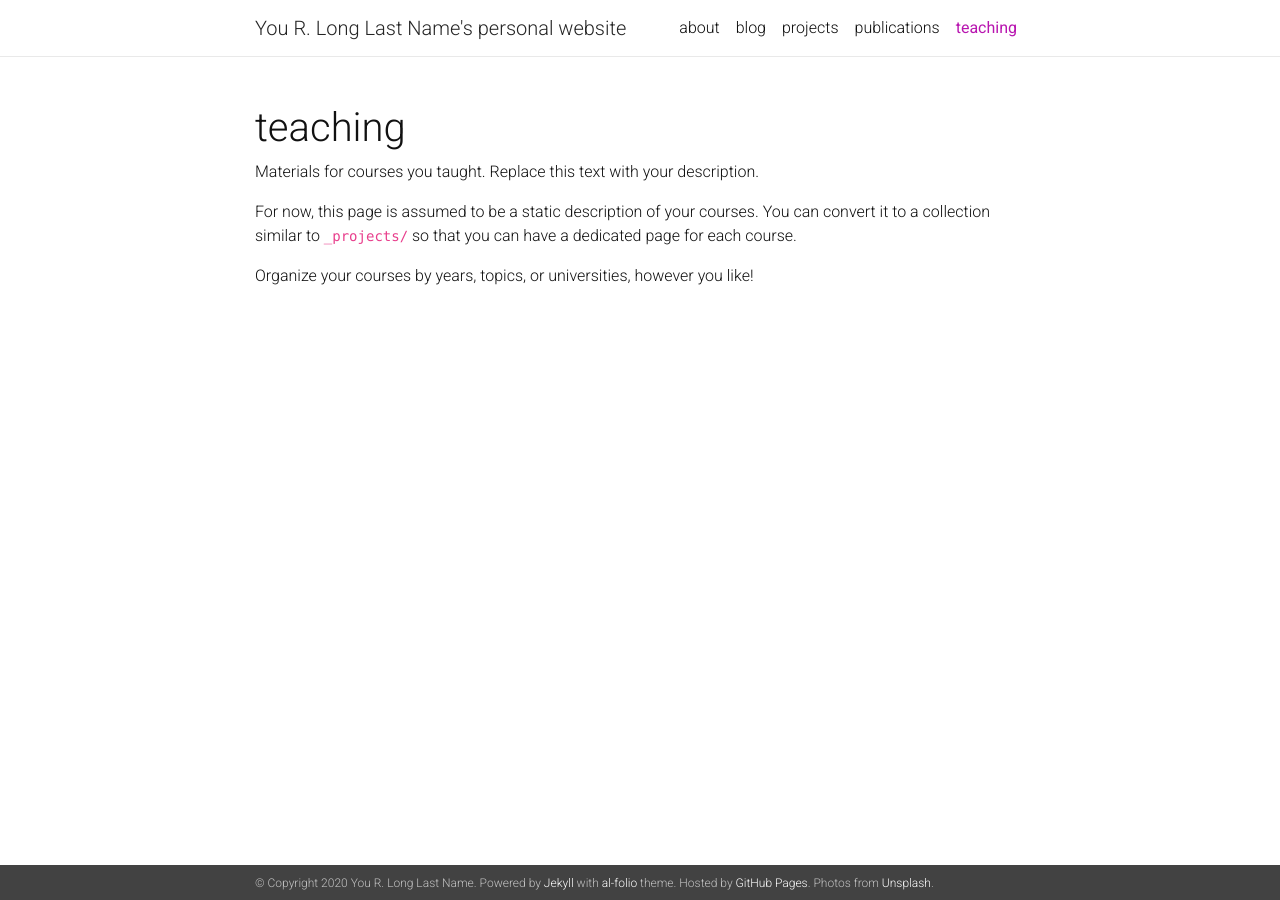
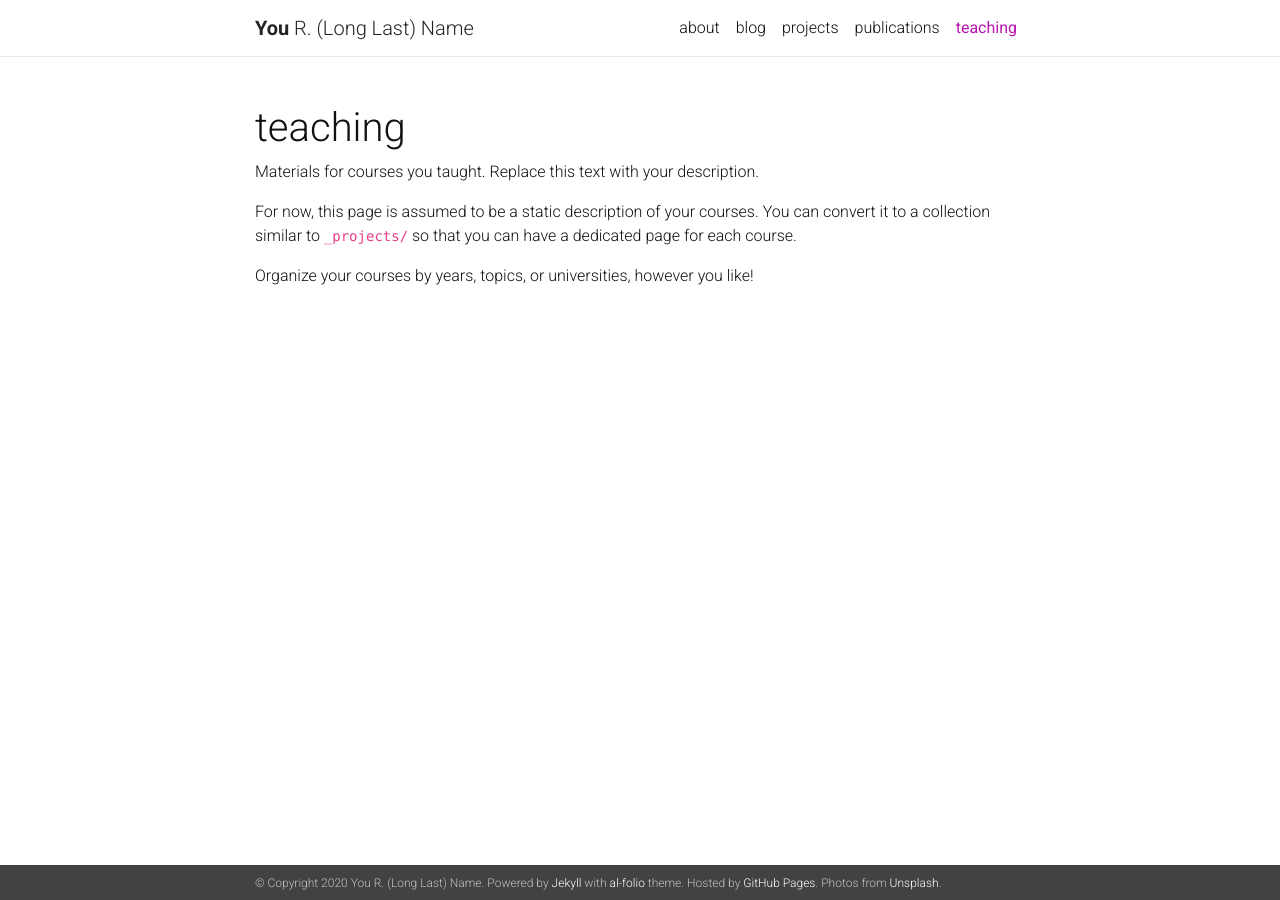
Before and after one commit to easrai/easrai.github.io, a Jekyll site: the page built from _pages/teaching.md, in a window 1280 px wide. Built offline with Jekyll 4.4.1, drawn with Linux system fonts in a browser that asks for light colours; nearby versions of some CDN libraries; a style sheet for code colours, icons or effects is not loaded.

Commit message:
Minor fixes

```diff
--- a/_config.yml
+++ b/_config.yml
@@ -2,10 +2,10 @@
 # Site settings
 # -----------------------------------------------------------------------------
 
-title: "You R. Long Last Name's personal website"
+title: blank # the website title (if blank, full name will be used instead)
 first_name: You
 middle_name: R.
-last_name: Long Last Name
+last_name: (Long Last) Name
 email: you@example.com
 description: > # this means to ignore newlines until "url:"
   A simple, whitespace theme for academics. Based on [*folio](https://github.com/bogoli/-folio) design.
--- a/_includes/head.html
+++ b/_includes/head.html
@@ -2,7 +2,7 @@
 <meta name="viewport" content="width=device-width, initial-scale=1, shrink-to-fit=no">
 <meta http-equiv="X-UA-Compatible" content="IE=edge">
 
-<title>{{ site.title }}{% if page.title and page.url != "/" %} | {{ page.title }}{% endif %}</title>
+<title>{% if site.title == blank %}{{ site.title }}{% else %}{{ site.first_name }} {{ site.middle_name }} {{ site.last_name }}{% endif %}{% if page.title and page.url != "/" %} | {{ page.title }}{% endif %}</title>
 <meta name="description" content="{{ site.description }}">
 
 <!-- Bootstrap & MDB -->
--- a/_includes/header.html
+++ b/_includes/header.html
@@ -5,7 +5,7 @@
     <div class="container">
       {% if page.title != "about" %}
       <a class="navbar-brand title font-weight-lighter" href="{{ site.baseurl | prepend: site.url }}/">
-       {% if site.title %}{{ site.title }}{% else %}<span class="font-weight-bold">{{ site.first_name }}</span> {{ site.middle_name }}  {{ site.last_name }}{% endif %}
+       {% if site.title == blank %}{{ site.title }}{% else %}<span class="font-weight-bold">{{ site.first_name }}</span> {{ site.middle_name }}  {{ site.last_name }}{% endif %}
       </a>
       {% elsif site.show_social_icons %}
         <!-- Social Icons -->
--- a/_layouts/about.html
+++ b/_layouts/about.html
@@ -6,7 +6,7 @@ layout: default
 
   <header class="post-header">
     <h1 class="post-title">
-     {% if site.title %}{{ site.title }}{% else %}<span class="font-weight-bold">{{ site.first_name }}</span> {{ site.middle_name }}  {{ site.last_name }}{% endif %}
+     {% if site.title == blank %}{{ site.title }}{% else %}<span class="font-weight-bold">{{ site.first_name }}</span> {{ site.middle_name }}  {{ site.last_name }}{% endif %}
     </h1>
   </header>
 
```
